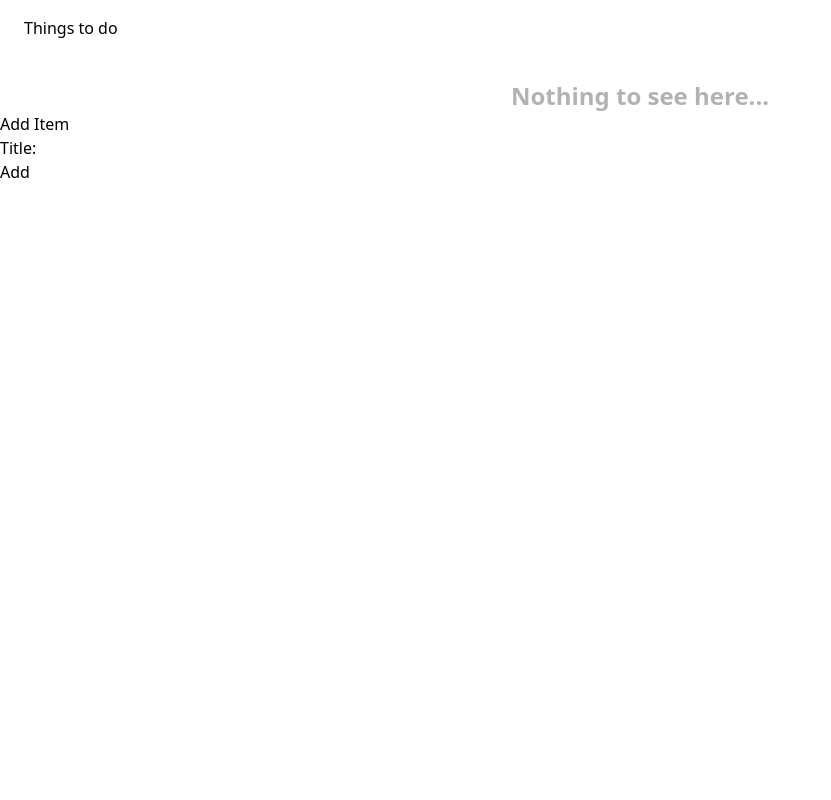
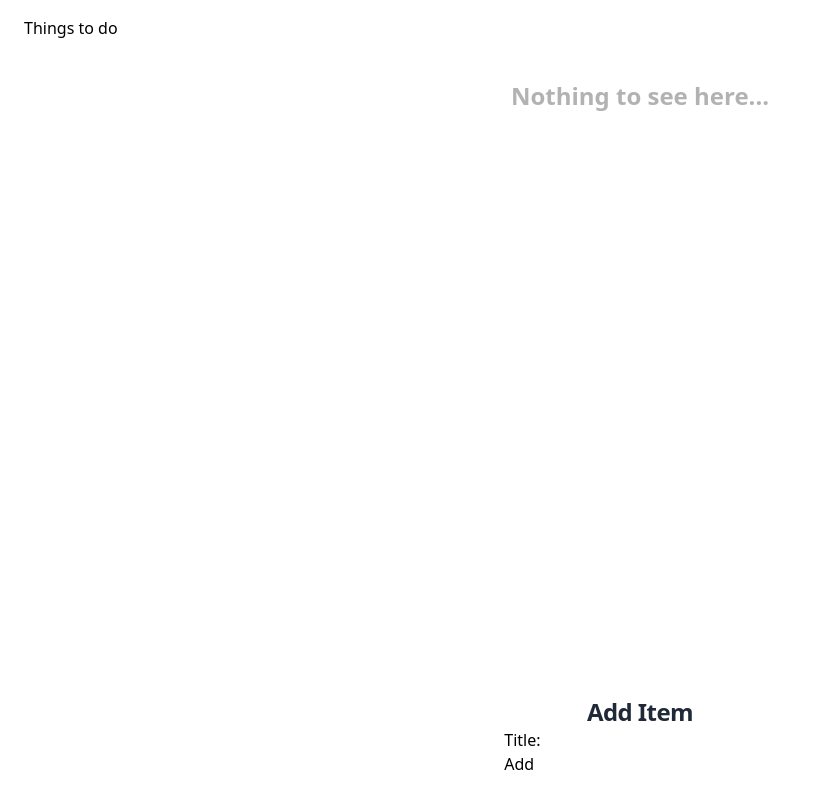
Before and after one commit to paulzuradzki/yata, a Django app: page / in a window 1280 px wide. Shown: the whole page, without its empty margins (0-831 px from the left). Run offline with Django 5.2, Linux system fonts and the light colour scheme; some libraries are stand-ins or nearby versions.

Commit message:
[07] add styling

```diff
--- a/todos/templates/todos/index.html
+++ b/todos/templates/todos/index.html
@@ -11,9 +11,9 @@
       <div class="text-center text-2xl font-bold text-transparent/30 pt-6">Nothing to see here...</div>
     </div>
 
-    <div>
+    <div class="absolute inset-x-0 bottom-2 flex justify-center">
       <div>
-        <h2>Add Item</h2>
+        <h2 class="text-xl font-bold leading-7 text-gray-800 sm:truncate sm:text-2xl sm:tracking-tight text-center">Add Item</h2>
         <form>
           {% csrf_token %}
           {{ form }}
```
